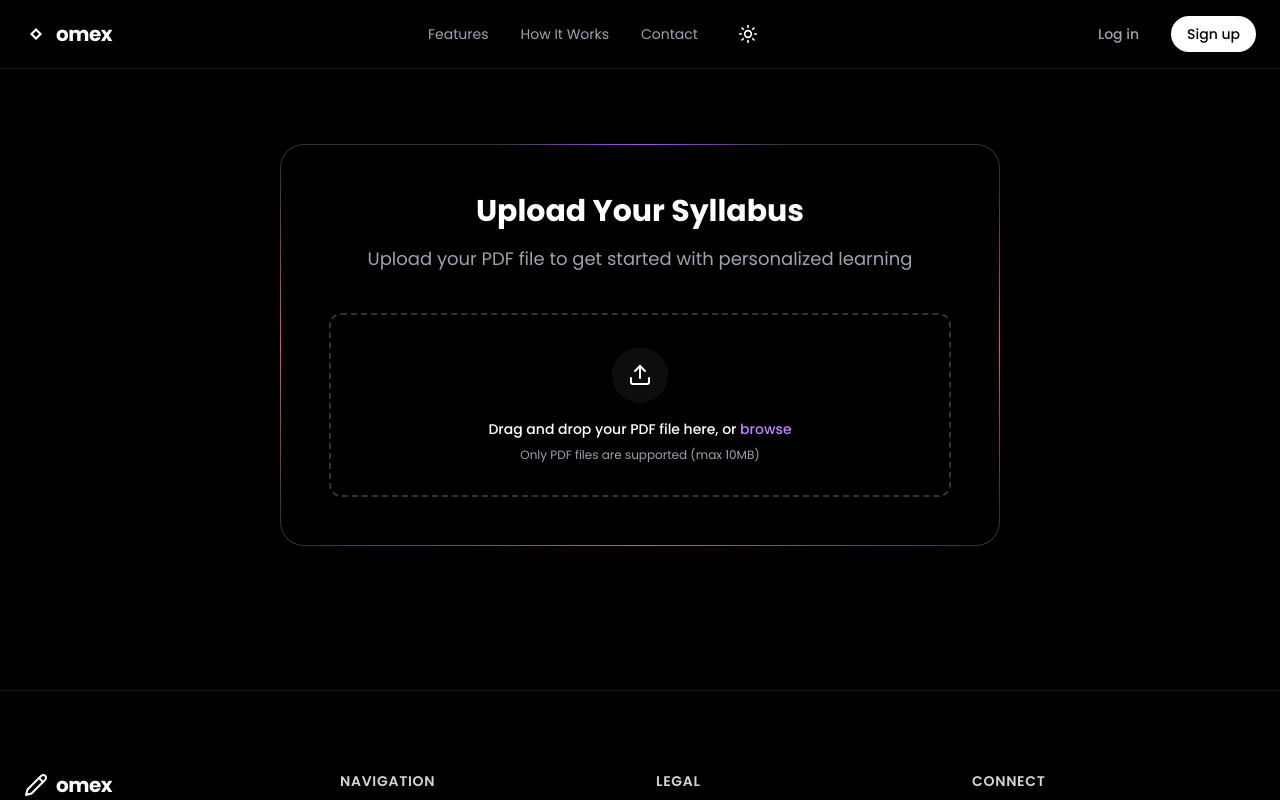
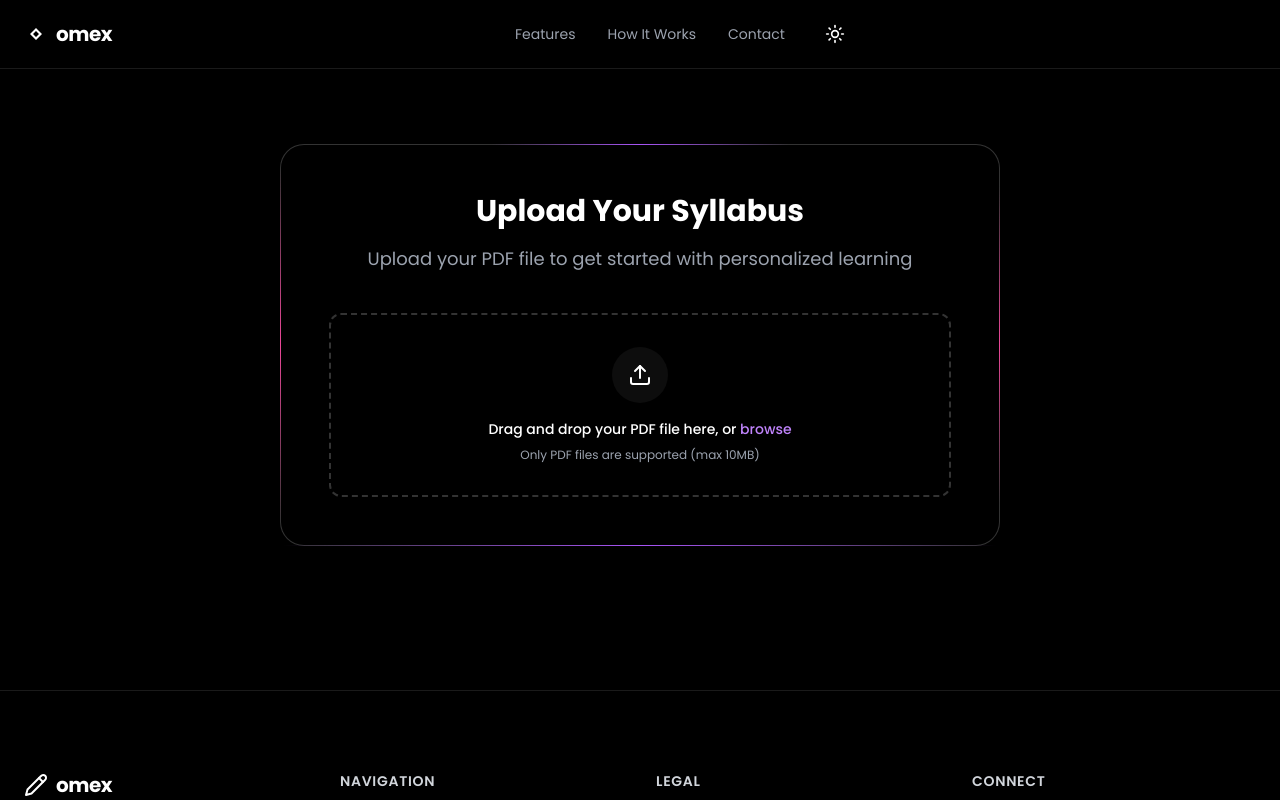
Before and after one commit to Hackathons-DeVS/Omex-Final, a React (Vite) app in the folder frontend/project/: page /mainpage in a window 1280 px wide. Shown: the top 800 px of the page. Built offline with nearby package versions, Linux system fonts and the light colour scheme.

Commit message:
Update Header.tsx

```diff
--- a/frontend/project/src/components/Header.tsx
+++ b/frontend/project/src/components/Header.tsx
@@ -35,22 +35,7 @@ export function Header() {
                 <span className="text-sm font-medium text-purple-600">{tokens} Tokens</span>
               </div>
             )}
-            {!user ? (
-              <>
-                <Link
-                  to="/login"
-                  className="px-4 py-2 text-sm font-medium text-gray-600 hover:text-black dark:text-gray-400 dark:hover:text-white transition-colors"
-                >
-                  Log in
-                </Link>
-                <Link
-                  to="/signup"
-                  className="px-4 py-2 text-sm font-medium text-white dark:text-black bg-black dark:bg-white rounded-full hover:bg-gray-800 dark:hover:bg-gray-100 transition-colors"
-                >
-                  Sign up
-                </Link>
-              </>
-            ) : (
+            {user && (
               <button
                 onClick={() => navigate('/study-streaks')}
                 className="px-4 py-2 text-sm font-medium text-white bg-gradient-to-r from-purple-600 to-indigo-600 rounded-full hover:opacity-90 transition-opacity"
@@ -64,7 +49,7 @@ export function Header() {
             {user && (
               <div className="flex items-center gap-2 px-3 py-1 bg-gradient-to-r from-purple-600/10 to-indigo-600/10 rounded-full">
                 <Coins className="h-4 w-4 text-yellow-500" />
-                <span className="text-xs font-medium text-purple-600">{tokens}</span>
+                <span className="text-sm font-medium text-purple-600">{tokens}</span>
               </div>
             )}
 
```
